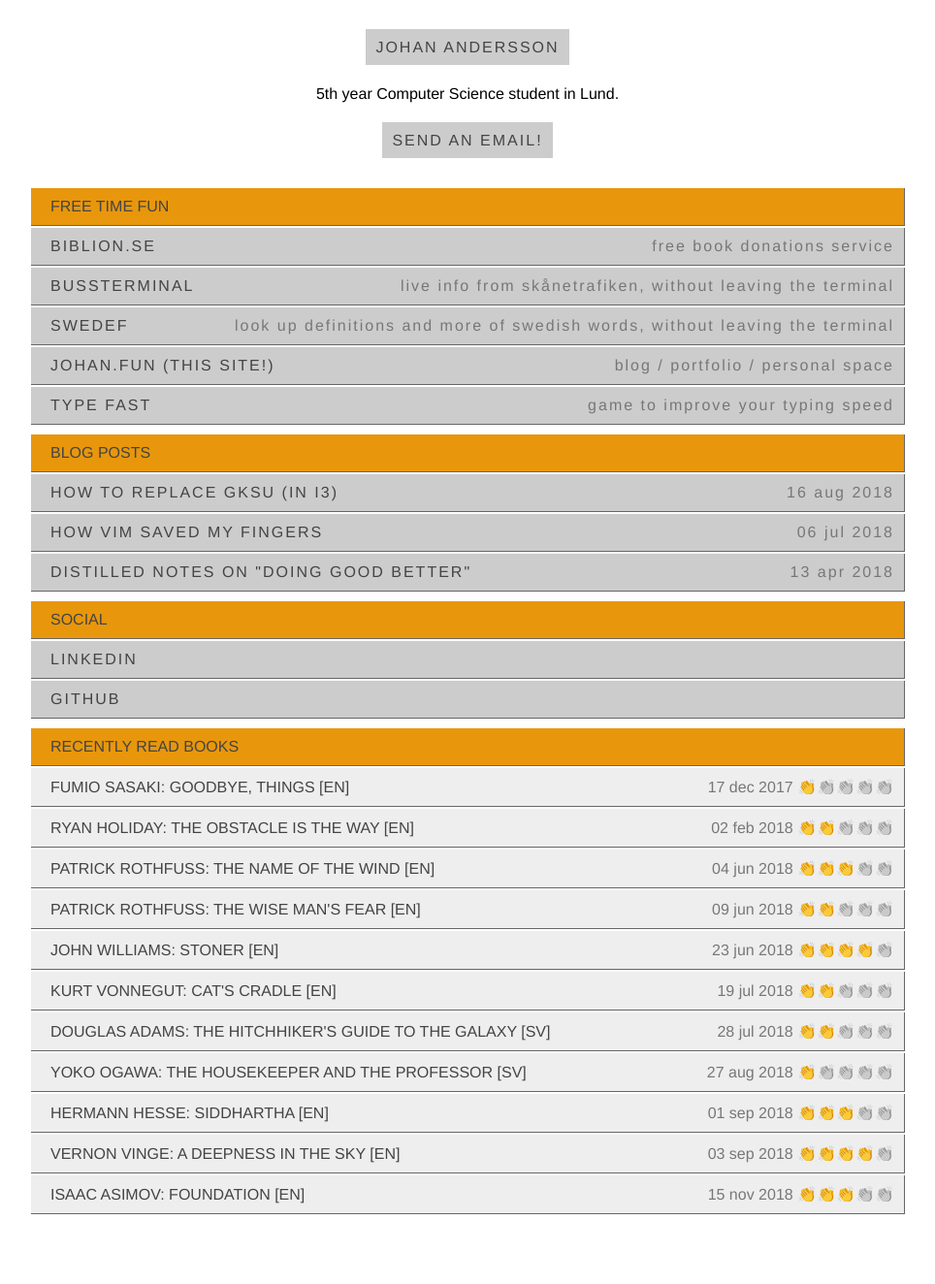
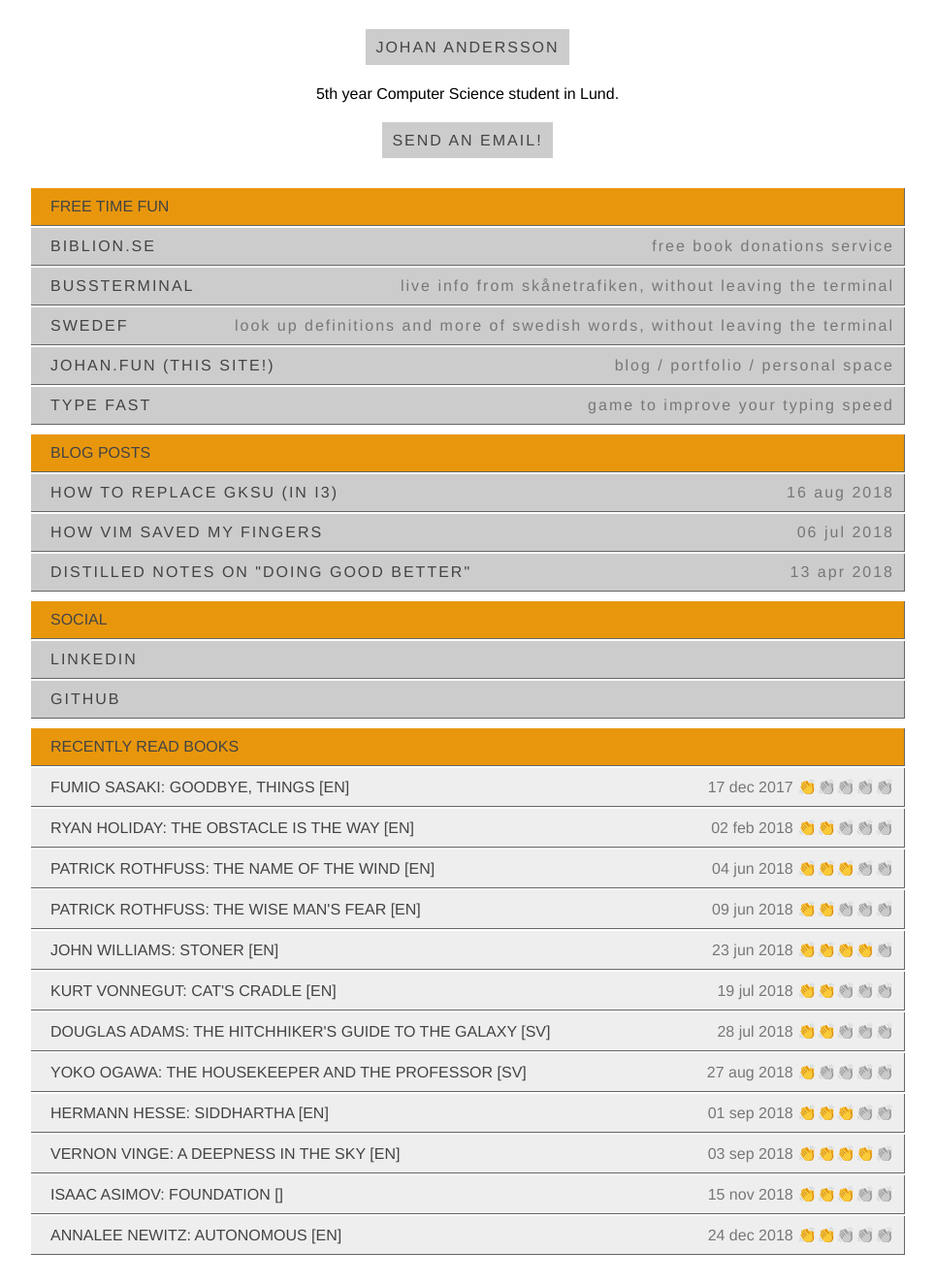
Before and after one commit to johan-andersson01/johan-andersson01.github.io, a Jekyll site: the page built from index.html, in a window 1280 px wide. Shown: the whole page at 97% size, without its empty margins (158-1122 px from the left). Built offline with Jekyll 4.4.1, drawn with Linux system fonts in a browser that asks for light colours; before the commit the page ends 1282 px from its top, so only the background shows below that.

Commit message:
update books

```diff
--- a/_data/books.yml
+++ b/_data/books.yml
@@ -64,4 +64,9 @@
   author: "Isaac Asimov"
   date: 2018-11-15
   rating: 3
+- autonomous:
+  title: "Autonomous"
+  author: "Annalee Newitz"
+  date: 2018-12-24
+  rating: 2
   lang: "en"
```
